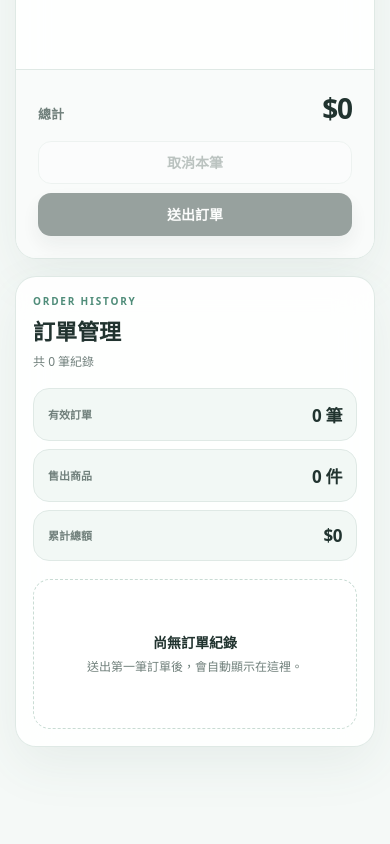
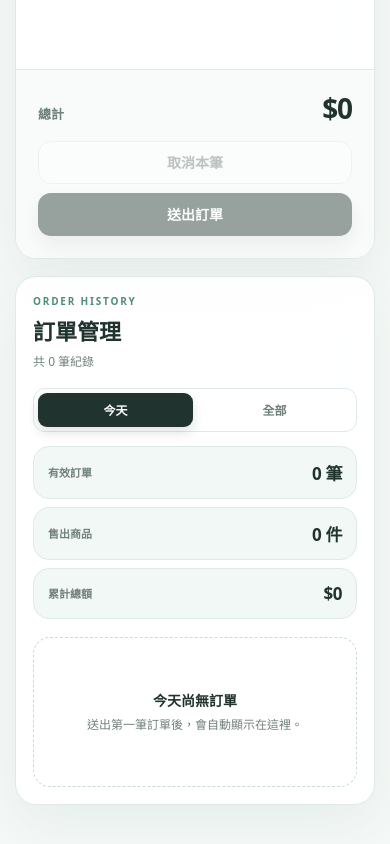
Before and after one commit to yukina149/countsite, a React (Vite) app: page / in a window 390 px wide. Shown: the part 1027-1871 px from the top of the page. Built offline with nearby package versions, Linux system fonts and the light colour scheme.

Commit message:
修正明細顯示方式
可收合明細內容 查看全部跟今日的

```diff
--- a/app/globals.css
+++ b/app/globals.css
@@ -244,3 +244,15 @@ button { color: inherit; }
   .history-items { padding-left: 14px; padding-right: 14px; }
   .history-card-footer { padding: 14px; }
 }
+
+.history-filters { display: inline-flex; gap: 4px; margin: 0 0 14px; padding: 4px; border: 1px solid var(--line); border-radius: 12px; background: rgba(255,255,255,.68); }
+.history-filters button { min-width: 72px; height: 34px; border: 0; border-radius: 9px; background: transparent; color: var(--muted); font-size: 12px; font-weight: 800; cursor: pointer; }
+.history-filters button.active { color: #fff; background: var(--ink); box-shadow: 0 5px 12px rgba(33,51,47,.14); }
+.detail-toggle { color: var(--mint-700); background: var(--mint-100); }
+.load-more { width: 100%; margin-top: 14px; background: rgba(255,255,255,.78); border: 1px solid var(--line); color: var(--mint-700); }
+.load-more:hover { background: var(--mint-50); }
+
+@media (max-width: 780px) {
+  .history-filters { display: grid; grid-template-columns: 1fr 1fr; width: 100%; }
+  .history-actions .detail-toggle { grid-column: 1 / -1; }
+}
--- a/app/page.tsx
+++ b/app/page.tsx
@@ -54,6 +54,7 @@ const SEED_PRODUCTS: Product[] = [
 const ACCENTS = ["#CFE8DB", "#D9E6F2", "#F7D8A8", "#E7D9EF", "#F1CFC9"];
 const DB_NAME = "market-mate-local";
 const STORE_NAME = "stall-data";
+const ORDERS_PER_PAGE = 20;
 
 const money = new Intl.NumberFormat("zh-TW", {
   style: "currency",
@@ -129,6 +130,9 @@ export default function Home() {
   const [products, setProducts] = useState<Product[]>(SEED_PRODUCTS);
   const [cart, setCart] = useState<Cart>({});
   const [orders, setOrders] = useState<Order[]>([]);
+  const [historyFilter, setHistoryFilter] = useState<"today" | "all">("today");
+  const [visibleOrderCount, setVisibleOrderCount] = useState(ORDERS_PER_PAGE);
+  const [expandedOrderIds, setExpandedOrderIds] = useState<Set<string>>(() => new Set());
   const [ready, setReady] = useState(false);
   const [isOnline, setIsOnline] = useState(true);
   const [editorOpen, setEditorOpen] = useState(false);
@@ -233,9 +237,23 @@ export default function Home() {
     [cart, products],
   );
 
+  const filteredOrders = useMemo(() => {
+    if (historyFilter === "all") return orders;
+    const today = new Date();
+    return orders.filter((order) => {
+      const createdAt = new Date(order.createdAt);
+      return createdAt.getFullYear() === today.getFullYear()
+        && createdAt.getMonth() === today.getMonth()
+        && createdAt.getDate() === today.getDate();
+    });
+  }, [historyFilter, orders]);
+  const visibleOrders = useMemo(
+    () => filteredOrders.slice(0, visibleOrderCount),
+    [filteredOrders, visibleOrderCount],
+  );
   const completedOrders = useMemo(
-    () => orders.filter((order) => order.status === "completed"),
-    [orders],
+    () => filteredOrders.filter((order) => order.status === "completed"),
+    [filteredOrders],
   );
   const orderStats = useMemo(
     () => completedOrders.reduce(
@@ -255,6 +273,22 @@ export default function Home() {
       const next = { ...current };
       if (nextQuantity === 0) delete next[id];
       else next[id] = nextQuantity;
+      return next;
+    });
+  }
+
+
+  function changeHistoryFilter(filter: "today" | "all") {
+    setHistoryFilter(filter);
+    setVisibleOrderCount(ORDERS_PER_PAGE);
+    setExpandedOrderIds(new Set());
+  }
+
+  function toggleOrderDetails(id: string) {
+    setExpandedOrderIds((current) => {
+      const next = new Set(current);
+      if (next.has(id)) next.delete(id);
+      else next.add(id);
       return next;
     });
   }
@@ -564,23 +598,31 @@ export default function Home() {
             <p className="section-kicker">ORDER HISTORY</p>
             <h2 id="history-title">訂單管理</h2>
           </div>
-          <span>共 {orders.length} 筆紀錄</span>
+          <span>共 {filteredOrders.length} 筆紀錄</span>
         </div>
 
-        <div className="order-stats" aria-label="有效訂單統計">
+        <div className="history-filters" aria-label="訂單日期篩選">
+          <button type="button" className={historyFilter === "today" ? "active" : ""} onClick={() => changeHistoryFilter("today")}>今天</button>
+          <button type="button" className={historyFilter === "all" ? "active" : ""} onClick={() => changeHistoryFilter("all")}>全部</button>
+        </div>
+
+        <div className="order-stats" aria-label="目前篩選的有效訂單統計">
           <div><span>有效訂單</span><strong>{orderStats.count} 筆</strong></div>
           <div><span>售出商品</span><strong>{orderStats.items} 件</strong></div>
           <div><span>累計總額</span><strong>{money.format(orderStats.total)}</strong></div>
         </div>
 
-        {orders.length === 0 ? (
+        {filteredOrders.length === 0 ? (
           <div className="empty-history">
-            <p>尚無訂單紀錄</p>
-            <span>送出第一筆訂單後，會自動顯示在這裡。</span>
+            <p>{historyFilter === "today" ? "今天尚無訂單" : "尚無訂單紀錄"}</p>
+            <span>{orders.length === 0 ? "送出第一筆訂單後，會自動顯示在這裡。" : "可以切換到「全部」查看過往訂單。"}</span>
           </div>
         ) : (
+          <>
             <div className="history-list">
-            {orders.map((order) => (
+              {visibleOrders.map((order) => {
+                const expanded = expandedOrderIds.has(order.id);
+                return (
                   <article className={`history-card ${order.status === "voided" ? "voided" : ""}`} key={order.id}>
                     <div className="history-card-head">
                       <div>
@@ -597,6 +639,7 @@ export default function Home() {
                         {order.status === "completed" ? "有效" : "已作廢"}
                       </span>
                     </div>
+                    {expanded && (
                       <div className="history-items">
                         {order.items.map((item) => (
                           <div key={`${order.id}-${item.productId}`}>
@@ -605,9 +648,13 @@ export default function Home() {
                           </div>
                         ))}
                       </div>
+                    )}
                     <div className="history-card-footer">
                       <div><span>{order.totalItems} 件商品</span><strong>{money.format(order.total)}</strong></div>
                       <div className="history-actions">
+                        <button className="button detail-toggle" type="button" onClick={() => toggleOrderDetails(order.id)} aria-expanded={expanded}>
+                          {expanded ? "收合明細" : "查看明細"}
+                        </button>
                         <button className="button ghost" type="button" onClick={() => toggleOrderStatus(order)}>
                           {order.status === "completed" ? "作廢訂單" : "恢復訂單"}
                         </button>
@@ -615,8 +662,15 @@ export default function Home() {
                       </div>
                     </div>
                   </article>
-            ))}
+                );
+              })}
             </div>
+            {visibleOrderCount < filteredOrders.length && (
+              <button className="button load-more" type="button" onClick={() => setVisibleOrderCount((count) => count + ORDERS_PER_PAGE)}>
+                載入更多（尚有 {filteredOrders.length - visibleOrderCount} 筆）
+              </button>
+            )}
+          </>
         )}
       </section>
 
```
Also changed, not shown: 1 other file (tests, documents, lock files or other folders). Lines whose indentation alone changed are shown as unchanged.
